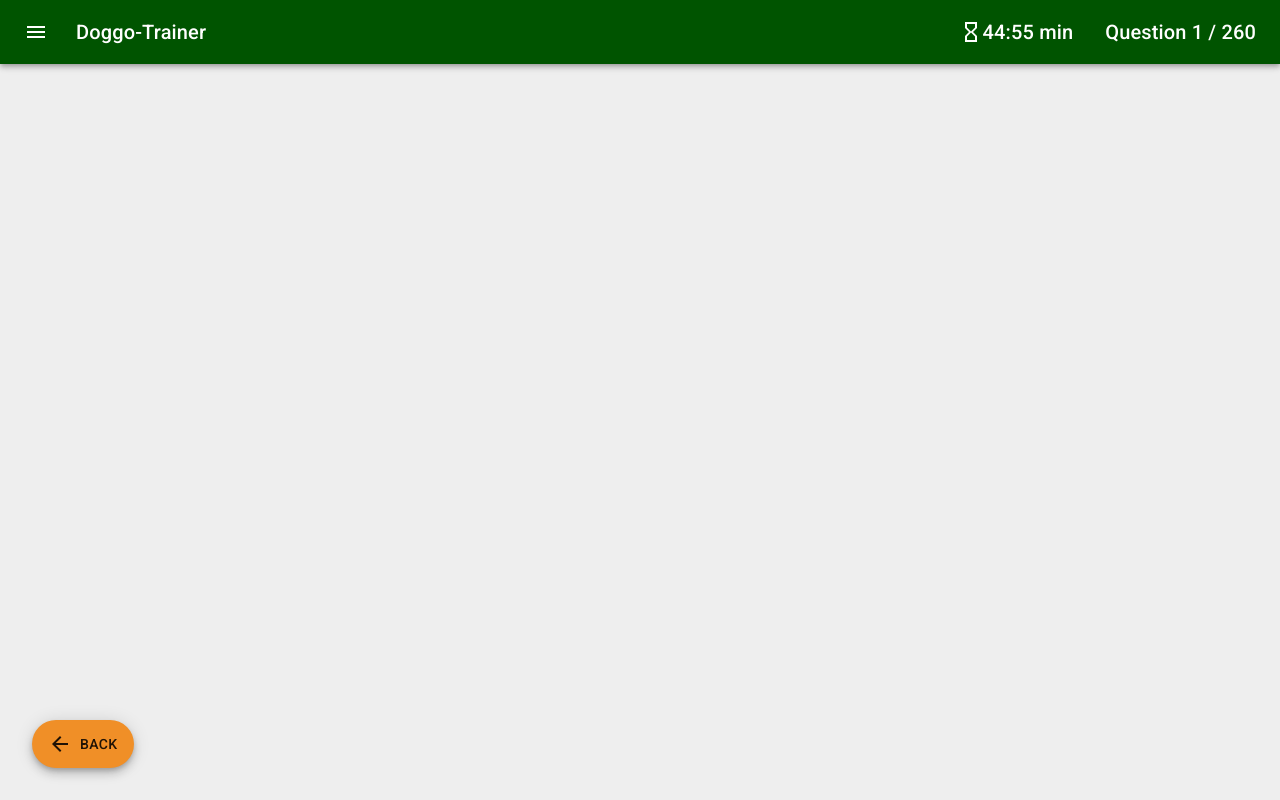
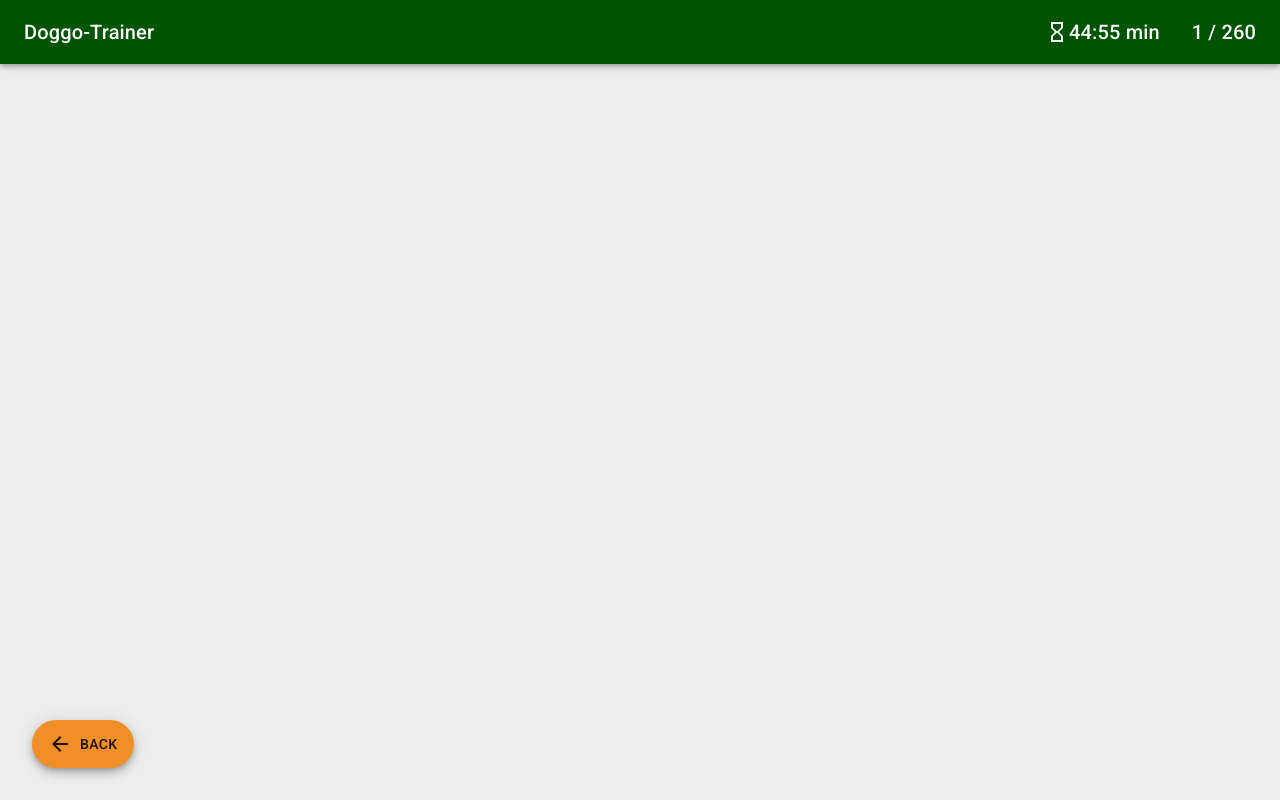
Before and after one commit to kevelopment/doggo-license-trainer, a React (Create React App) app: page /exam in a window 1280 px wide. Built offline with nearby package versions, Linux system fonts and the light colour scheme.

Commit message:
removed obsolete icon and text from config-bar

```diff
--- a/src/components/ConfigurationBar.jsx
+++ b/src/components/ConfigurationBar.jsx
@@ -17,14 +17,6 @@ class ConfigurationBar extends React.Component {
     return (
       <AppBar position="sticky" className={"no-selection"}>
         <Toolbar>
-          <IconButton
-            className={classes.menuButton}
-            edge="start"
-            color="inherit"
-            aria-label="menu"
-          >
-            <Menu />
-          </IconButton>
           <Typography variant="h6" className={classes.title} noWrap>
             Doggo-Trainer
           </Typography>
@@ -40,7 +32,6 @@ class ConfigurationBar extends React.Component {
           )}
           {this.props.showQuestion ? (
             <Typography variant="h6" noWrap>
-              Question{" "}
               {`${this.props.currentQuestionIndex + 1} / ${
                 this.props.maxNumberQuestions
               }`}
```
